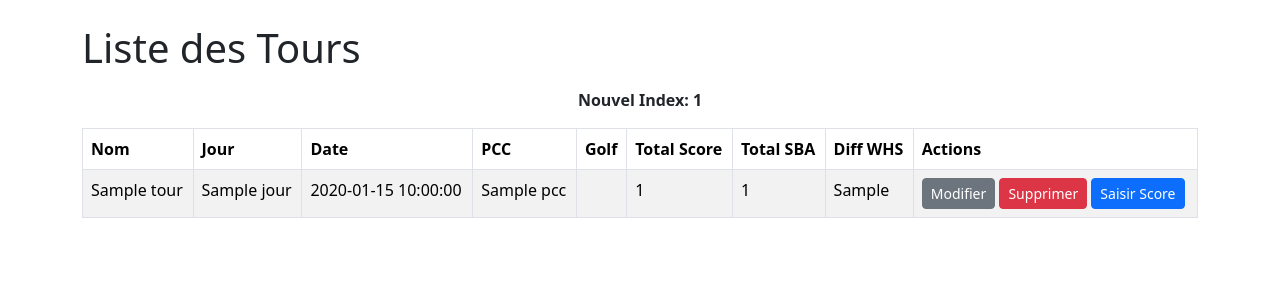
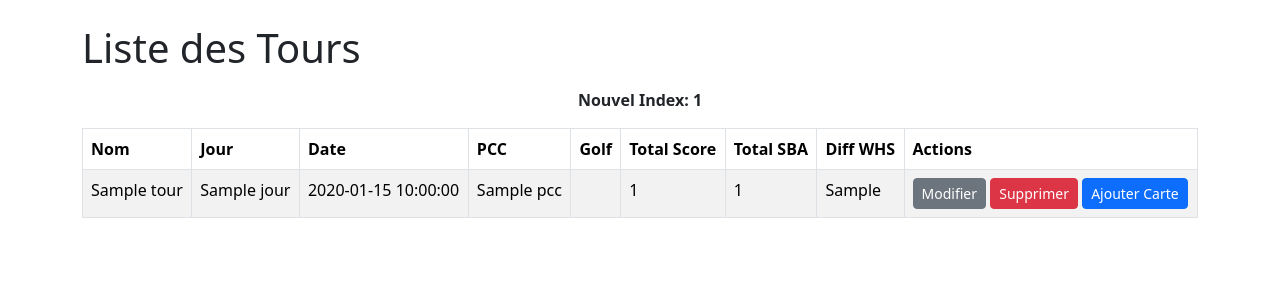
Before and after one commit to djemartin/index_WHS, a Flask app: template templates/index.html in a window 1280 px wide. Shown: the part 56-356 px from the top of the page. Run offline with Flask 3, Linux system fonts and the light colour scheme; the template is opened without the code that fills it: most values are stand-ins (such as "Sample title", 1, 10 or a date in 2020).

Commit message:
Update actions for tour editing and score view

```diff
--- a/app.py
+++ b/app.py
@@ -124,6 +124,7 @@ def index():
         tour_data['total_sba'] = formatted_sba if formatted_sba is not None else None
         tour_data['diff_whs'] = diff_whs_val
         tour_data['highlight_diff'] = t.doc_id in best_diff_ids
+        tour_data['has_score'] = score_entry is not None
         tours.append(tour_data)
     return render_template('index.html', tours=tours, golfs=golfs, new_index=new_index)
 
--- a/templates/index.html
+++ b/templates/index.html
@@ -34,11 +34,11 @@
             <td>{{ tour.total_sba if tour.total_sba is not none else '' }}</td>
             <td{% if tour.highlight_diff %} class="best-diff"{% endif %}>{{ tour.diff_whs if tour.diff_whs is not none else '' }}</td>
             <td>
-                <a class="btn btn-sm btn-secondary" href="{{ url_for('add_score', tour_id=tour.doc_id) }}">Modifier</a>
+                <a class="btn btn-sm btn-secondary" href="{{ url_for('add_tour', id=tour.doc_id) }}">Modifier</a>
                 <form action="{{ url_for('delete_tour', tour_id=tour.doc_id) }}" method="post" class="d-inline">
                     <button class="btn btn-sm btn-danger" type="submit" onclick="return confirm('Supprimer ce tour ?');">Supprimer</button>
                 </form>
-                <a class="btn btn-sm btn-primary" href="{{ url_for('add_score', tour_id=tour.doc_id) }}">Saisir Score</a>
+                <a class="btn btn-sm btn-primary" href="{{ url_for('add_score', tour_id=tour.doc_id) }}">{% if tour.has_score %}Voir Carte{% else %}Ajouter Carte{% endif %}</a>
             </td>
         </tr>
         {% else %}
```
